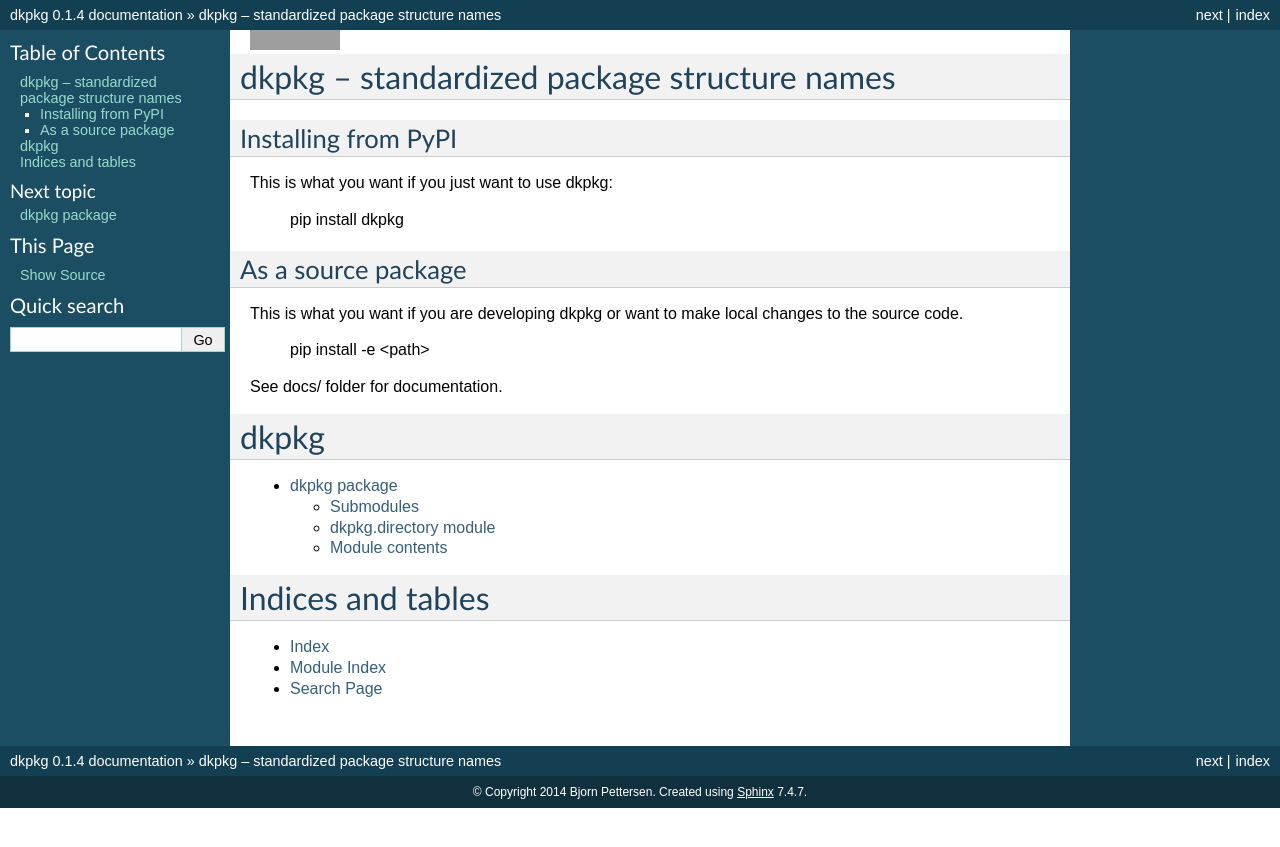
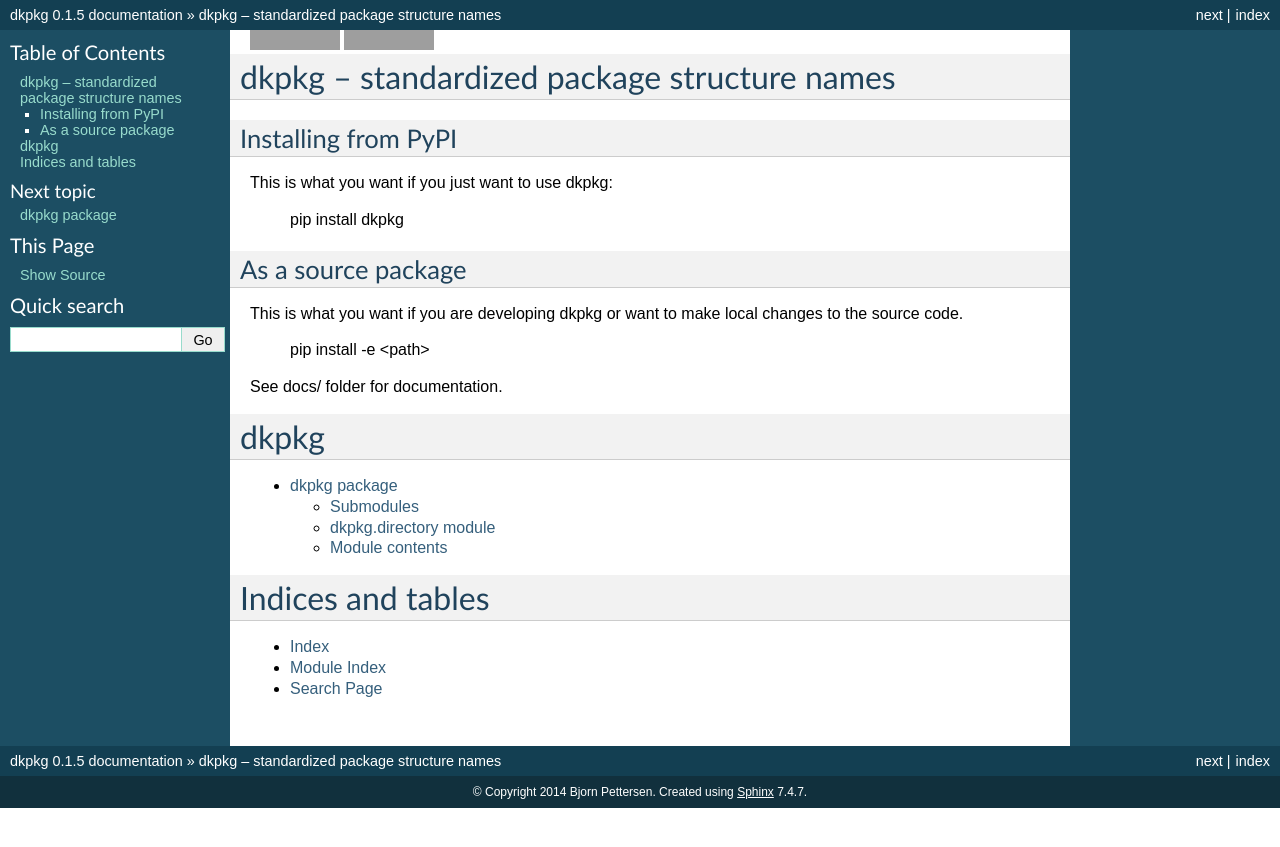
Before and after one commit to datakortet/dkpkg, a Sphinx documentation site: the page built from docs/index.rst, in a window 1280 px wide. Shown: the top 847 px of the page. Built offline with Sphinx 7.4.7, drawn with Linux system fonts in a browser that asks for light colours; grey boxes are pictures that could not be loaded.

Commit message:
Add coveralls.io badge.

```diff
--- a/README.rst
+++ b/README.rst
@@ -1,6 +1,8 @@
 
 .. image:: https://travis-ci.org/datakortet/dkpkg.svg?branch=master
     :target: https://travis-ci.org/datakortet/dkpkg
+.. image:: https://coveralls.io/repos/github/datakortet/dkpkg/badge.svg?branch=master
+    :target: https://coveralls.io/github/datakortet/dkpkg?branch=master
 
 
 dkpkg -- standardized package structure names
--- a/docs/conf.py
+++ b/docs/conf.py
@@ -48,9 +48,9 @@
 # built documents.
 #
 # The short X.Y version.
-version = '0.1.4'
+version = '0.1.5'
 # The full version, including alpha/beta/rc tags.
-release = '0.1.4'
+release = '0.1.5'
 
 # The language for content autogenerated by Sphinx. Refer to documentation
 # for a list of supported languages.
--- a/setup.py
+++ b/setup.py
@@ -18,7 +18,7 @@
 from distutils.core import setup, Command
 from setuptools.command.test import test as TestCommand
 
-version = '0.1.4'
+version = '0.1.5'
 
 
 class PyTest(TestCommand):
```
